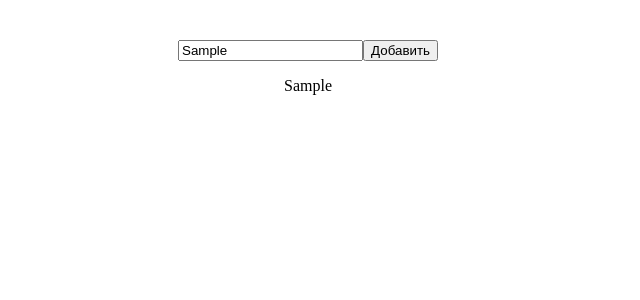
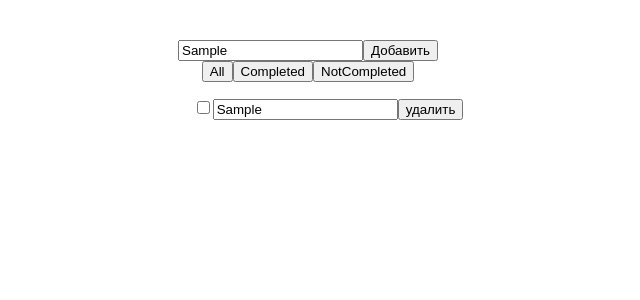
Before and after one commit to chardwixet/smart-planner, a React (Vite) app: page / in a window 1280 px wide. Both pictures are taken after typing "Sample" into the empty fields and a click on the button "Добавить". Shown: the top 300 px of the page, without its empty margins (332-972 px from the left). Built offline with nearby package versions, Linux system fonts and the light colour scheme.

Commit message:
feat: add localStorage; filter; changeStatus, removeTask, changeTitle

```diff
--- a/src/components/share/TaskForm/TaskForm.tsx
+++ b/src/components/share/TaskForm/TaskForm.tsx
@@ -13,9 +13,9 @@ export function TaskForm({ className }: Props) {
 
   function taskAdd(e) {
     e.preventDefault();
-
-    console.log(e.target.value);
-    dispatch(addTask(inputValue));
+    if (inputValue) {
+      dispatch(addTask(inputValue));
+    }
   }
 
   return (
--- a/src/components/share/TaskItem/TaskItem.tsx
+++ b/src/components/share/TaskItem/TaskItem.tsx
@@ -1,9 +1,33 @@
-import { Input } from "../../ui/Input";
+import { useDispatch } from "react-redux";
+import {
+  changeStatus,
+  changeTitle,
+  removeTask,
+  type Task,
+} from "../../../store/slices/taskSlices";
 
 interface Props {
-  className?: string;
+  task: Task;
 }
 
-export function TaskItem({ className }: Props) {
-  return <div className={className}></div>;
+export function TaskItem({ task }: Props) {
+  const dispatch = useDispatch();
+
+  return (
+    <div>
+      <input
+        type="checkbox"
+        defaultChecked={task.status}
+        onChange={() => dispatch(changeStatus(task.id))}
+      />
+      <input
+        type="text"
+        onChange={(e) =>
+          dispatch(changeTitle({ id: task.id, title: e.target.value }))
+        }
+        defaultValue={task.title}
+      />
+      <button onClick={() => dispatch(removeTask(task.id))}>удалить</button>
+    </div>
+  );
 }
--- a/src/components/share/TaskList/TaskList.tsx
+++ b/src/components/share/TaskList/TaskList.tsx
@@ -1,19 +1,51 @@
 import { useSelector } from "react-redux";
-import { Input } from "../../ui/Input";
 import type { RootState } from "../../../store";
+import { TaskItem } from "../TaskItem";
+import { useState } from "react";
 
 interface Props {
   className?: string;
 }
 
+type Status = "ALL" | "COMPLETED" | "NOT_COMPLETED";
+
 export function TaskList({ className }: Props) {
-  const tasks = useSelector((state: RootState) => state.tasks);
+  const status = localStorage.getItem("filterStatus");
+  const [filterStatus, setFilterStatus] = useState<Status>(
+    status ? JSON.parse(status) : "ALL"
+  );
+  const data = useSelector((state: RootState) => state.tasks);
+
+  const tasks = data.tasks.filter((item) => {
+    switch (filterStatus) {
+      case "ALL":
+        return item;
+
+      case "COMPLETED":
+        return item.status === true;
+
+      case "NOT_COMPLETED":
+        return item.status === false;
+    }
+  });
+
+  function setStatus(status: Status) {
+    setFilterStatus(status);
+    localStorage.setItem("filterStatus", JSON.stringify(status));
+  }
 
   return (
     <div className={className}>
-      {tasks.map((task) => (
-        <p>{task.title}</p>
-      ))}
+      <div>
+        <button onClick={() => setStatus("ALL")}>All</button>
+        <button onClick={() => setStatus("COMPLETED")}>Completed</button>
+        <button onClick={() => setStatus("NOT_COMPLETED")}>NotCompleted</button>
+      </div>
+      <ul>
+        {tasks.map((task) => (
+          <TaskItem key={task.id} task={task} />
+        ))}
+      </ul>
     </div>
   );
 }
--- a/src/store/slices/taskSlices.ts
+++ b/src/store/slices/taskSlices.ts
@@ -3,38 +3,58 @@ import { createSlice, type PayloadAction } from "@reduxjs/toolkit";
 export type Task = {
   id: string;
   title: string;
-  completed: boolean;
+  status: boolean;
 };
 
-export type Tasks = Task[];
+export type Tasks = {
+  tasks: Task[];
+};
 
-const initialState: Tasks = [];
+const savedTasks = localStorage.getItem("tasks");
+
+const initialState: Tasks = {
+  tasks: savedTasks ? JSON.parse(savedTasks) : [],
+};
 
 const taskSlices = createSlice({
   name: "task",
   initialState,
   reducers: {
     addTask(state, action: PayloadAction<string>) {
-      state.push({
+      state.tasks.push({
         id: crypto.randomUUID(),
         title: action.payload,
-        completed: false,
+        status: false,
       });
+
+      localStorage.setItem("tasks", JSON.stringify(state.tasks));
     },
-    // updateTitle(state, action) {
-    //   state.title = action.payload.title;
-    // },
-    // changeComplete(state) {
-    //   state.completed = !state.completed;
-    // },
-    // removeTask(state) {
-    //   state.id = "";
-    //   state.title = "";
-    //   state.completed = false;
-    // },
+    changeTitle(state, action: PayloadAction<{ id: string; title: string }>) {
+      const task = state.tasks.find((item) => item.id === action.payload.id);
+
+      if (task) {
+        task.title = action.payload.title;
+      }
+      localStorage.setItem("tasks", JSON.stringify(state.tasks));
+    },
+    changeStatus(state, action: PayloadAction<string>) {
+      const task = state.tasks.find((item) => item.id === action.payload);
+
+      if (task) {
+        task.status = !task.status;
+      }
+
+      localStorage.setItem("tasks", JSON.stringify(state.tasks));
+    },
+    removeTask(state, action: PayloadAction<string>) {
+      state.tasks = state.tasks.filter((item) => item.id !== action.payload);
+
+      localStorage.setItem("tasks", JSON.stringify(state.tasks));
+    },
   },
 });
 
-export const { addTask } = taskSlices.actions;
+export const { addTask, changeStatus, changeTitle, removeTask } =
+  taskSlices.actions;
 
 export default taskSlices.reducer;
```
